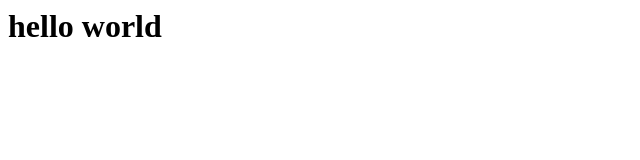
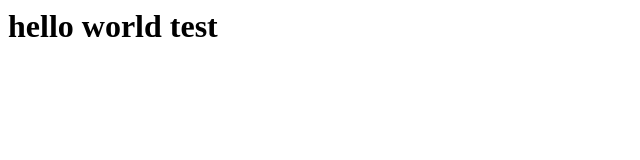
Before and after one commit to tao0912/my-first-project, a plain HTML site: page index.html in a window 1280 px wide. Shown: the full height of the page, 0-640 px from the left. Drawn offline with Linux system fonts and the light colour scheme.

Commit message:
test file

```diff
--- a/index.html
+++ b/index.html
@@ -3,6 +3,6 @@
 <link rel ="stylesheet" href ="css/style.css">
 </head>
 <body>
-<h1>hello world</h1>
+<h1>hello world test</h1>
 </body>
 </html>
```
